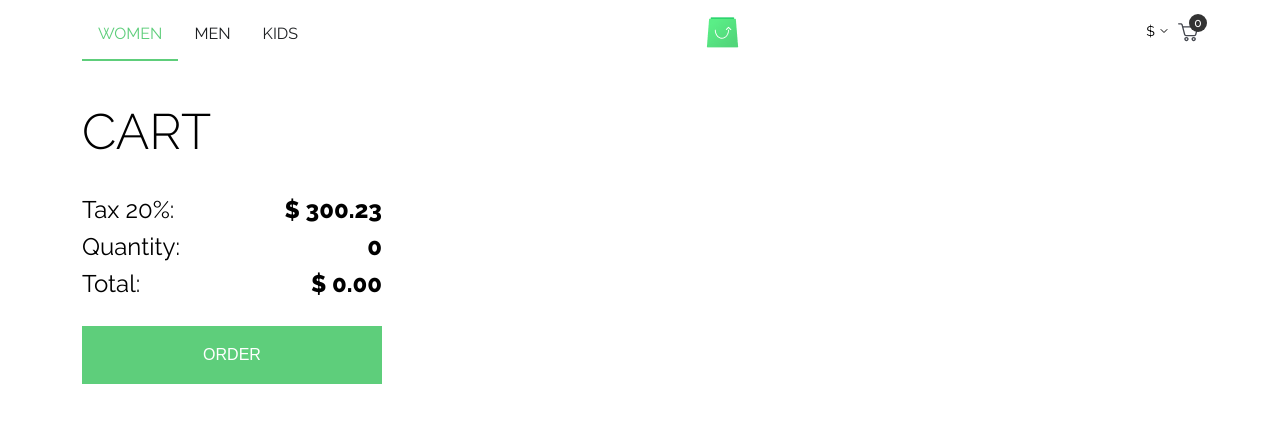
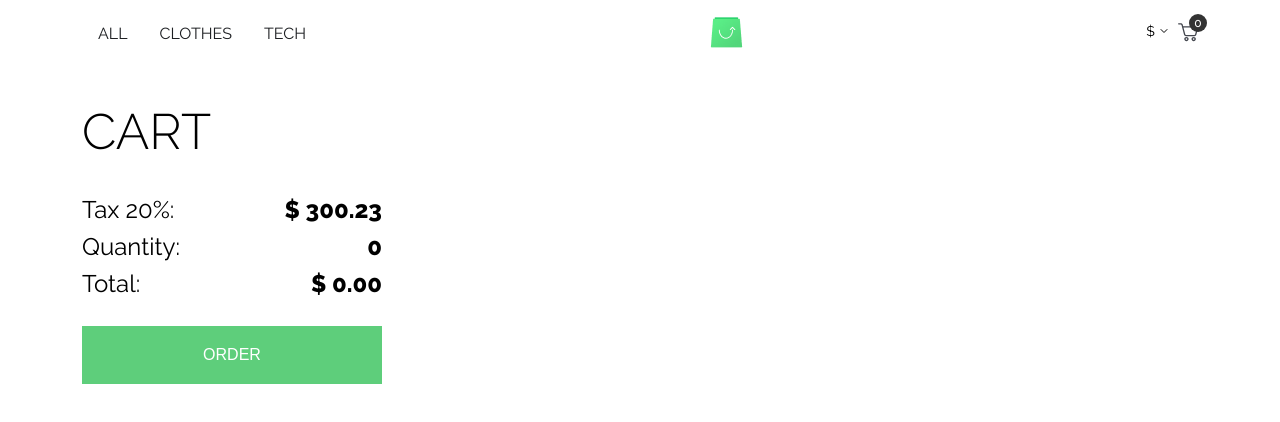
Before and after one commit to Mohammed-Taysser/scandiweb-react-task, a React (Create React App) app: page /cart in a window 1280 px wide. Shown: the top 422 px of the page. Built offline with nearby package versions, Linux system fonts and the light colour scheme.

Commit message:
update navbar category titles & links

```diff
--- a/src/layout/Navbar.jsx
+++ b/src/layout/Navbar.jsx
@@ -1,5 +1,5 @@
 import React, { Component } from 'react';
-import { Link } from 'react-router-dom';
+import { Link, NavLink } from 'react-router-dom';
 import favicon from '../assets/images/icons/favicon.png';
 import CurrencySwitcher from '../components/CurrencySwitcher';
 import MiniCart from '../components/MiniCart';
@@ -11,19 +11,19 @@ class Navbar extends Component {
 				<div className='container'>
 					<ul className='navbar-menu'>
 						<li>
-							<Link to='/' className='navbar-link active'>
-								WOMEN
-							</Link>
+							<NavLink to='/' className='navbar-link'>
+								All
+							</NavLink>
 						</li>
 						<li>
-							<Link to='/' className='navbar-link'>
-								MEN
-							</Link>
+							<NavLink to='/category/clothes' className='navbar-link'>
+								clothes
+							</NavLink>
 						</li>
 						<li>
-							<Link to='/' className='navbar-link'>
-								kids
-							</Link>
+							<NavLink to='/category/tech' className='navbar-link'>
+								tech
+							</NavLink>
 						</li>
 					</ul>
 					<div className='navbar-brand'>
```
